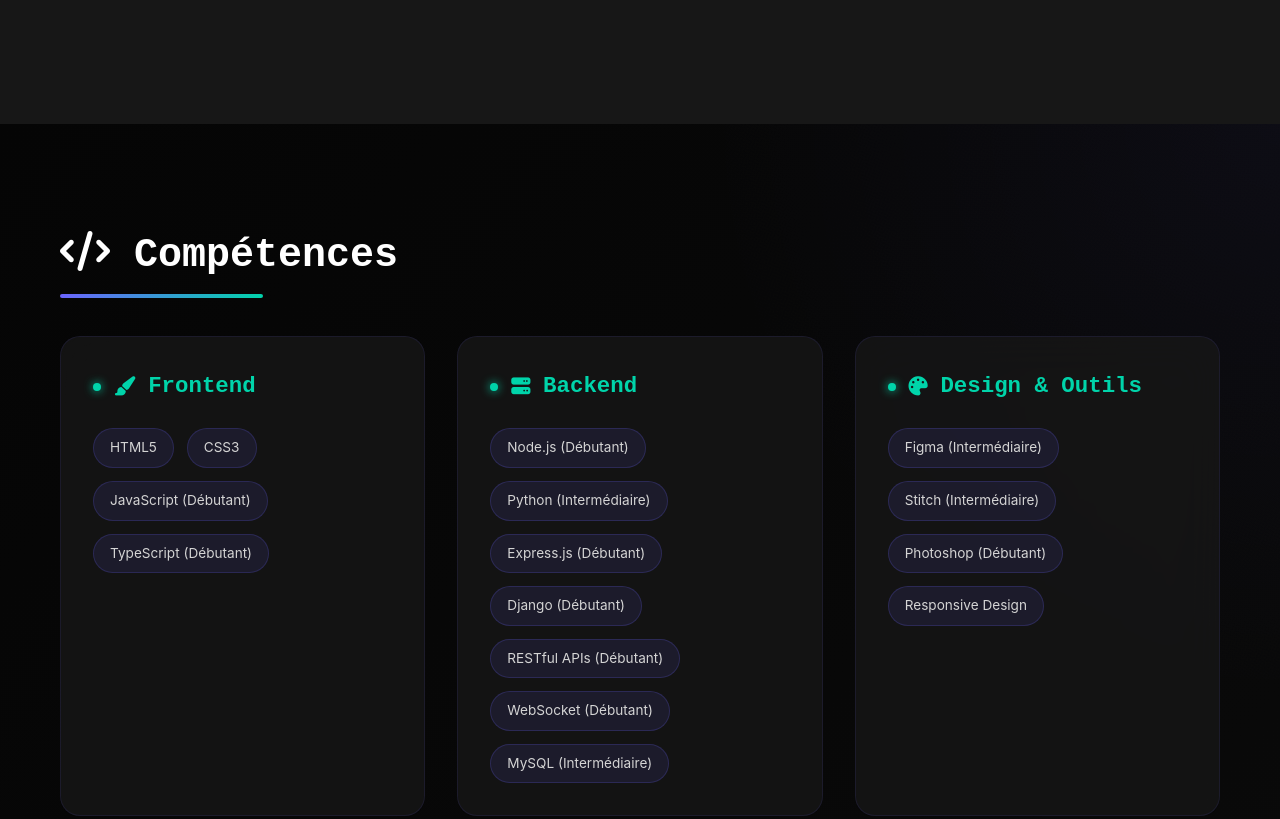
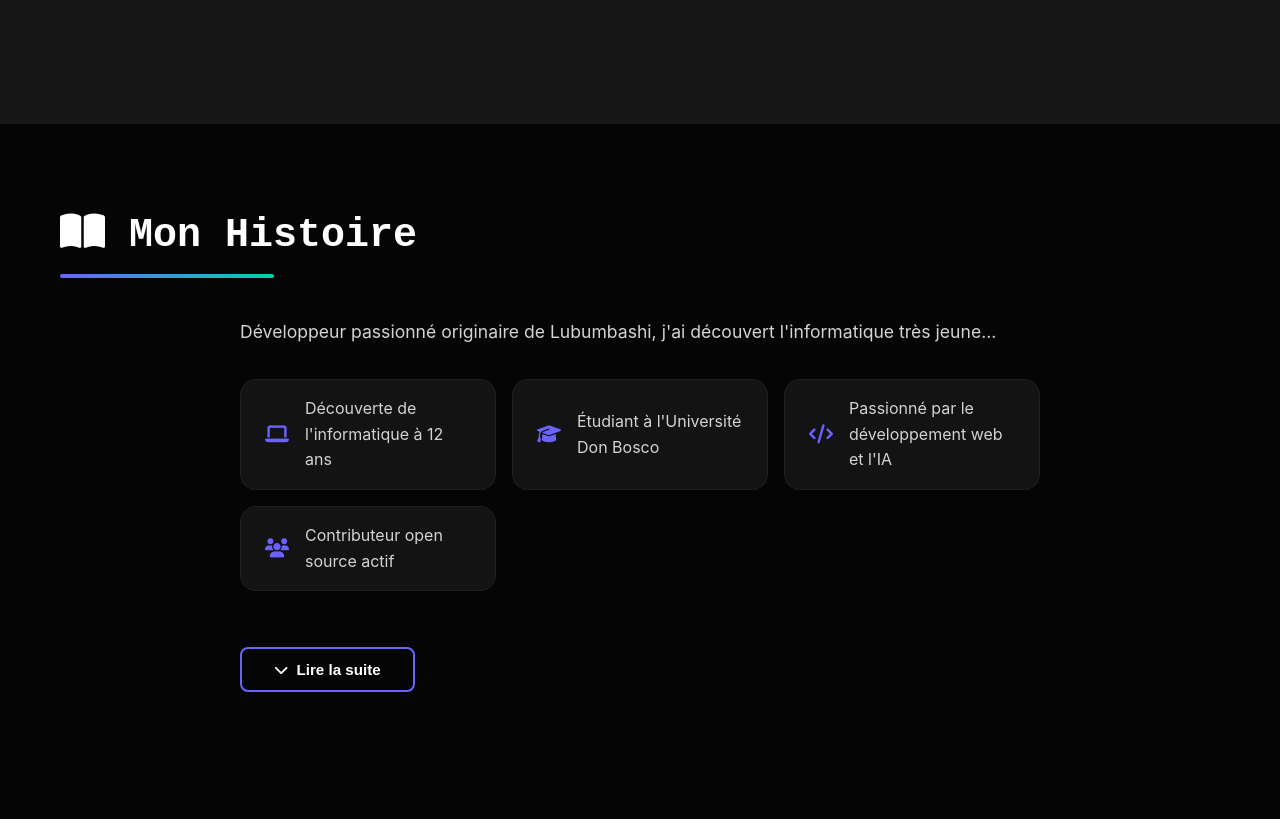
Before and after one commit to Jean-TSHIKAKU421/Jean-TSHIKAKU421.github.io, a website: page index.html in a window 1280 px wide. Shown: the part 1480-2299 px from the top of the page. Drawn offline with Linux system fonts and the light colour scheme.

Commit message:
Publication du site le 2026-07-19 16:17:56

```diff
--- a/css/style.css
+++ b/css/style.css
@@ -116,6 +116,20 @@
 .stat-card{background:var(--gradient-2);padding:1.5rem;border-radius:var(--border-radius);text-align:center;color:white}
 .stat-number{font-size:2rem;font-weight:700}
 .stat-label{font-size:.85rem;opacity:.9}
+
+/* ==================== BIOGRAPHIE ==================== */
+.bio-section {background: var(--darker);padding: 80px 0;}
+.bio-wrapper {max-width: 800px;margin: 0 auto;}
+.bio-intro {font-size: 1.1rem;color: var(--gray-300);line-height: 1.8;margin-bottom: 2rem;}
+.bio-highlights {display: grid;grid-template-columns: repeat(auto-fit, minmax(200px, 1fr));gap: 1rem;margin-bottom: 2rem;}
+.bio-highlight-item {display: flex;align-items: center;gap: 1rem;padding: 1rem 1.5rem;background: var(--glass-bg);backdrop-filter: var(--glass-blur);border: 1px solid var(--glass-border);border-radius: var(--border-radius);color: var(--gray-300);transition: var(--transition);}
+.bio-highlight-item:hover {border-color: var(--primary);transform: translateY(-3px);}
+.bio-highlight-item i {color: var(--primary);font-size: 1.2rem;}
+.bio-full {margin-top: 1.5rem;color: var(--gray-400);line-height: 1.8;animation: fadeInUp 0.4s ease-out;}
+.bio-full p {margin-bottom: 1.2rem;}
+.bio-toggle {display: inline-flex;margin-top: 1.5rem;cursor: pointer;}
+.bio-toggle i {transition: transform 0.3s;}
+@media (max-width: 768px) {.bio-highlights {grid-template-columns: 1fr;}}
 
 /* ==================== SKILLS ==================== */
 .skills-section{background:linear-gradient(135deg,var(--darker),var(--dark));position:relative}
--- a/data/portfolio.json
+++ b/data/portfolio.json
@@ -69,6 +69,18 @@
       { "label": "Clients", "value": "moins de 50", "icon": "fa-solid fa-users" },
       { "label": "Technologies", "value": "~ 10", "icon": "fa-solid fa-microchip" }
     ]
+  },
+    "biography": {
+      "title": "Mon Histoire",
+      "icon": "fa-solid fa-book-open",
+      "intro": "Développeur passionné originaire de Lubumbashi, j'ai découvert l'informatique très jeune...",
+      "fullText": "Développeur passionné originaire de Lubumbashi, j'ai découvert l'informatique très jeune en bricolant sur le vieil ordinateur familial. Ce qui n'était qu'un jeu est rapidement devenu une vocation.\n\nAu fil des années, j'ai exploré différents langages et technologies, de Python à JavaScript en passant par les bases de données. Chaque projet est pour moi l'occasion d'apprendre et de me dépasser.\n\nAujourd'hui étudiant à l'Université Don Bosco de Lubumbashi, je combine théorie académique et projets concrets pour développer mes compétences. Mon objectif : créer des solutions qui ont un impact réel sur la vie des utilisateurs.\n\nQuand je ne code pas, vous me trouverez probablement en train d'explorer les dernières tendances tech, de contribuer à des projets open source, ou de partager mes connaissances avec la communauté.",
+      "highlights": [
+          { "icon": "fa-solid fa-laptop", "text": "Découverte de l'informatique à 12 ans" },
+          { "icon": "fa-solid fa-graduation-cap", "text": "Étudiant à l'Université Don Bosco" },
+          { "icon": "fa-solid fa-code", "text": "Passionné par le développement web et l'IA" },
+          { "icon": "fa-solid fa-users", "text": "Contributeur open source actif" }
+      ]
   },
   "skills": [
     {
--- a/index.html
+++ b/index.html
@@ -79,6 +79,13 @@
             </div>
         </section>
 
+        <!-- Biographie -->
+        <section id="bio" class="bio-section">
+            <div class="container">
+                <div id="bio-content"></div>
+            </div>
+        </section>
+
         <!-- Compétences -->
         <section id="skills" class="skills-section">
             <div class="container">
--- a/js/renderer.js
+++ b/js/renderer.js
@@ -86,6 +86,48 @@
         const container = document.getElementById('about-content');
         if (!container) return;
         container.innerHTML = `<h2 class="section-title fade-in-up"><i class="fa-solid fa-user"></i> À propos</h2><div class="about-content fade-in-up"><div class="about-details"><p>${SecurityLayer.sanitize(aboutData.description)}</p><div class="info-grid">${aboutData.details.map(d => `<div class="info-item"><div class="info-label"><i class="${d.icon || 'fa-solid fa-circle-info'}"></i> ${SecurityLayer.sanitize(d.label)}</div><div class="info-value">${SecurityLayer.sanitize(d.value)}</div></div>`).join('')}</div></div><div class="about-stats"><div class="stat-card"><div class="stat-number"><i class="fa-solid fa-laptop-code"></i></div><div class="stat-label">${SecurityLayer.sanitize(personalData.title.split('&')[0].trim())}</div></div><div class="stat-card"><div class="stat-number"><i class="fa-solid fa-location-dot"></i></div><div class="stat-label">${SecurityLayer.sanitize(personalData.location)}</div></div></div></div>`;
+    };
+
+    const renderBiography = (biographyData) => {
+        const container = document.getElementById('bio-content');
+        if (!container) return;
+
+        container.innerHTML = `
+            <h2 class="section-title fade-in-up"><i class="${biographyData.icon || 'fa-solid fa-book-open'}"></i> ${SecurityLayer.sanitize(biographyData.title)}</h2>
+            <div class="bio-wrapper fade-in-up">
+                <div class="bio-intro">
+                    <p>${SecurityLayer.sanitize(biographyData.intro)}</p>
+                </div>
+                <div class="bio-highlights">
+                    ${biographyData.highlights.map(h => `
+                        <div class="bio-highlight-item">
+                            <i class="${h.icon}"></i>
+                            <span>${SecurityLayer.sanitize(h.text)}</span>
+                        </div>
+                    `).join('')}
+                </div>
+                <div class="bio-full" id="bio-full" style="display:none;">
+                    ${biographyData.fullText.split('\n\n').map(p => `<p>${SecurityLayer.sanitize(p)}</p>`).join('')}
+                </div>
+                <button class="btn btn-outline bio-toggle" id="bio-toggle">
+                    <i class="fa-solid fa-chevron-down"></i> Lire la suite
+                </button>
+            </div>
+        `;
+
+        // Gestionnaire clic "Voir plus"
+        const toggleBtn = document.getElementById('bio-toggle');
+        const bioFull = document.getElementById('bio-full');
+
+        if (toggleBtn && bioFull) {
+            toggleBtn.addEventListener('click', () => {
+                const isHidden = bioFull.style.display === 'none';
+                bioFull.style.display = isHidden ? 'block' : 'none';
+                toggleBtn.innerHTML = isHidden
+                    ? '<i class="fa-solid fa-chevron-up"></i> Réduire'
+                    : '<i class="fa-solid fa-chevron-down"></i> Lire la suite';
+            });
+        }
     };
 
     const renderSkills = (skillsData) => {
@@ -208,6 +250,7 @@
             renderNavigation(data.navigation);
             renderHero(data.personal);
             renderAbout(data.about, data.personal);
+            renderBiography(data.biography);
             renderSkills(data.skills);
             renderProjects(data.projects);
             renderExperience(data.experience);
```
